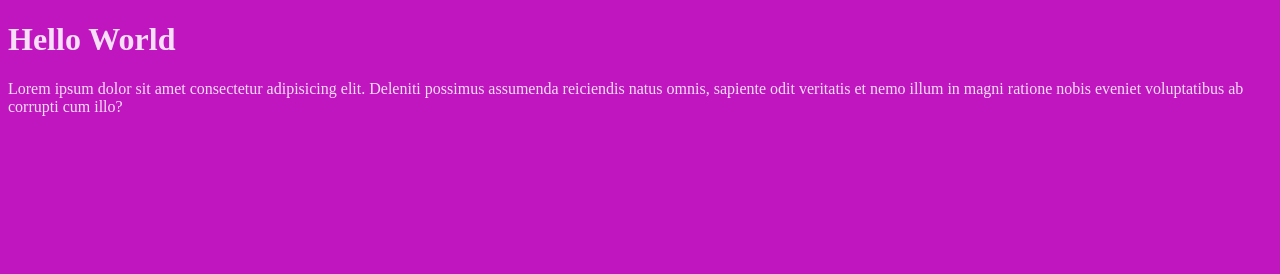
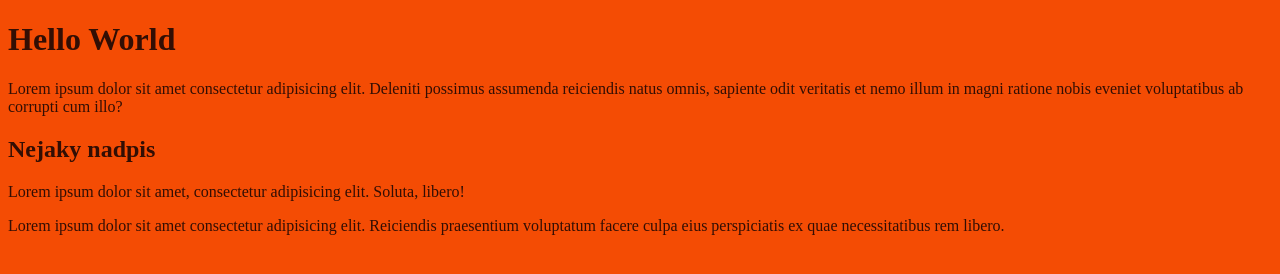
Before and after one commit to smartyacademy-student/git-demo, a plain HTML site: page index.html in a window 1280 px wide. Drawn offline with Linux system fonts and the light colour scheme.

Commit message:
Pridany nadpis urovne h2 a odsek textu - upravena farba pisma a pozadia stranky

```diff
--- a/app.css
+++ b/app.css
@@ -1,4 +1,4 @@
 body {
-  background-color: rgb(192, 22, 192);
-  color: rgba(255, 255, 255, 0.863);
+  background-color: rgb(244, 76, 4);
+  color: rgba(19, 5, 5, 0.863);
 }
--- a/index.html
+++ b/index.html
@@ -9,9 +9,19 @@
   </head>
   <body>
     <h1>Hello World</h1>
-    <p>Lorem ipsum dolor sit amet consectetur adipisicing elit. Deleniti possimus
-      assumenda reiciendis natus omnis, sapiente odit veritatis et nemo illum
-      in magni ratione nobis eveniet voluptatibus ab corrupti cum illo?
+    <p>
+      Lorem ipsum dolor sit amet consectetur adipisicing elit. Deleniti possimus
+      assumenda reiciendis natus omnis, sapiente odit veritatis et nemo illum in
+      magni ratione nobis eveniet voluptatibus ab corrupti cum illo?
+    </p>
+    <h2>Nejaky nadpis</h2>
+    <p>
+      Lorem ipsum dolor sit amet, consectetur adipisicing elit. Soluta, libero!
+    </p>
+    <p>
+      Lorem ipsum dolor sit amet consectetur adipisicing elit. Reiciendis
+      praesentium voluptatum facere culpa eius perspiciatis ex quae
+      necessitatibus rem libero.
     </p>
   </body>
 </html>
```
